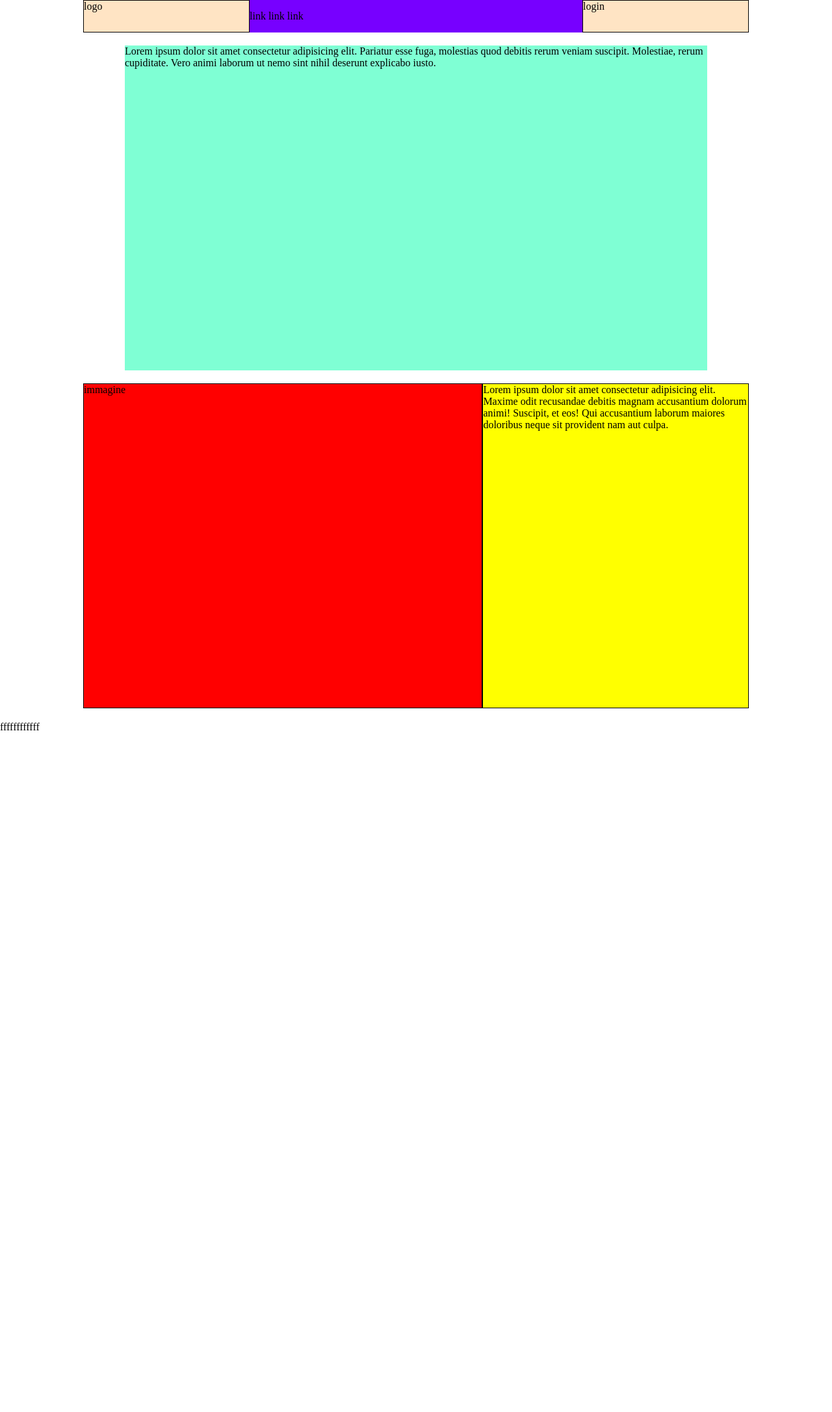
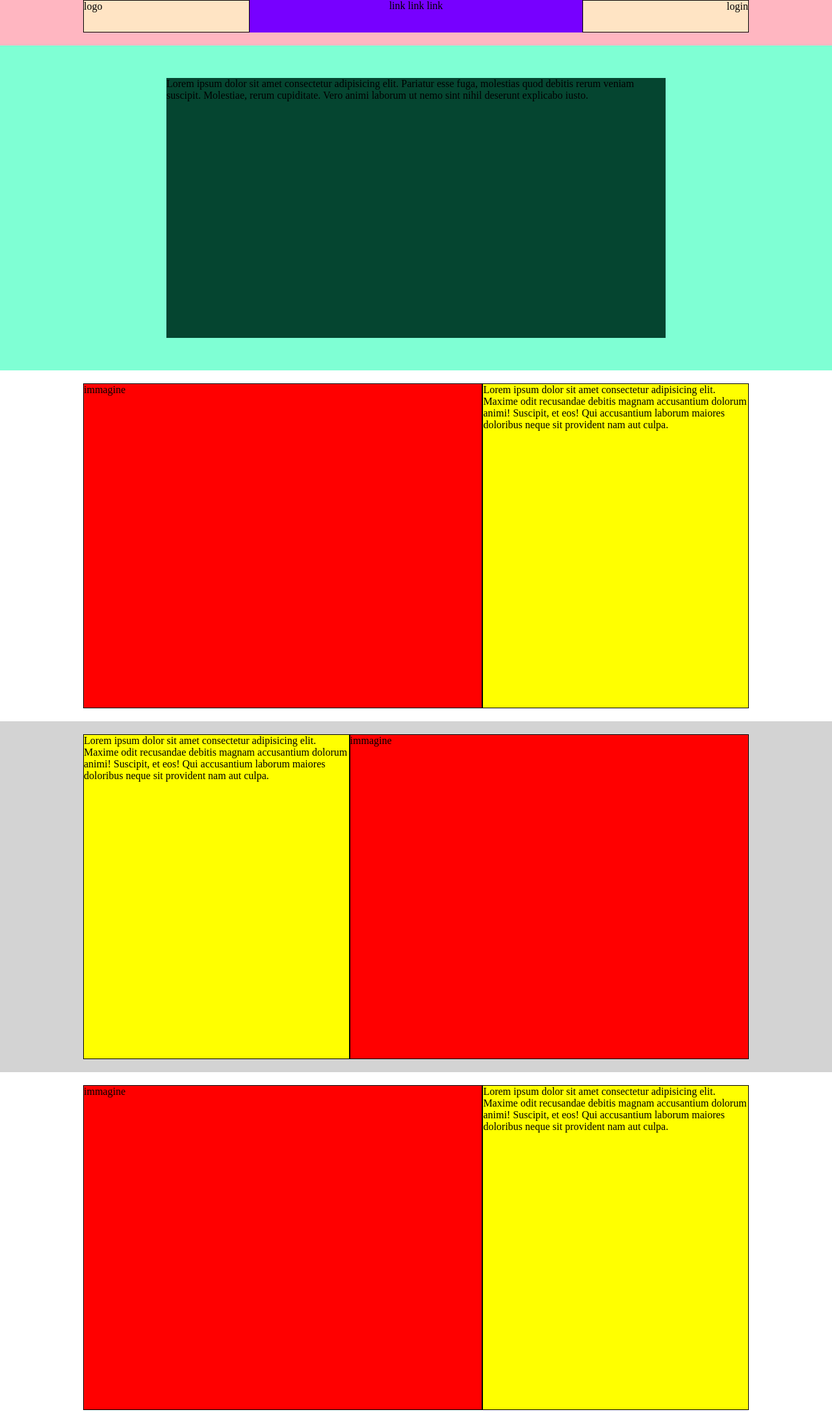
Before and after one commit to erikvella/htmlcss-struttura-discord, a plain HTML site: page index.html in a window 1280 px wide. Shown: the top 2173 px of the page at 65% size. Before the commit the page ends 1128 px from the top, so only its background shows below. Drawn offline with Linux system fonts and the light colour scheme.

Commit message:
[add] main

```diff
--- a/css/style.css
+++ b/css/style.css
@@ -9,7 +9,12 @@
   border: solid 1px black;
 }
 
+
 /* qui iniziano gli elementi di testa */
+
+header{
+  background-color: lightpink;
+}
 
 #testa{
   display: flex;
@@ -18,6 +23,7 @@
   max-width: 1200px;
   margin: 0 auto;
   margin-bottom: 20px;
+  justify-content: space-between;
 
   /* altezza che sarà da togliere */
   height: 50px;
@@ -25,26 +31,57 @@
 
 #sottotesta{
   background-color: aquamarine;
-  width: 70%;
-  max-width: 1000px;
-  margin: 0 auto;
-  margin-bottom: 20px;
+
+  display: flex;
+  align-items: center;
+  justify-content: center;
+
+
 
   /* altezza che sarà da togliere */
   height: 500px;
+}
+
+#sotto{
+  background-color: rgb(5, 69, 48);
+  width: 60%;
+  max-width: 1200px;
+  height: 400px;
+
 }
 
 .log{
   width: 25%;
   border: solid 1px black;
   background-color: bisque;
-  justify-content: space-between;
 }
+.login{
+  width: 25%;
+  border: solid 1px black;
+  background-color: bisque;
+  text-align: right;
+}
+
 
 #links{
   width: 50%;
-  align-self: center;
+  text-align: center;
+  }
 
+.container{
+  width: 100%;
+  height: 540px;
+  background-color: rgb(156, 247, 19);
+  display: flex;
+  justify-content: center;
+  align-items: center;
+}
+
+.back-grey{
+  background-color:lightgrey ;
+}
+.back-white{
+  background-color: white;
 }
 
 
@@ -52,11 +89,11 @@
 
 .box{
    display: flex;
-  background-color: rgb(168, 168, 167);
+  background-color:white;
   width: 80%;
-  max-width: 1200px;
-  margin: 0 auto;
-  margin-bottom: 20px;
+
+
+
   /* altezza che sarà da togliere */
   height: 500px;
 }
@@ -69,10 +106,19 @@
 
 }
 
-.box-txt{background-color: yellow;
+.box-txt{
+  background-color: yellow;
   width: 40%;
   border: solid 1px black;
-  justify-self: flex-end;
+  }
+
+.box-b{
+ display: flex;
+  background-color:white;
+  width: 80%;
 
 
+  /* altezza che sarà da togliere */
+  height: 500px;
+
 }
--- a/index.html
+++ b/index.html
@@ -16,13 +16,15 @@
     <div id="links">
       link link link
     </div>
-    <div class="log">
+    <div class="login">
       login
     </div>
   </div>
 
   <div id="sottotesta">
+    <div id="sotto">
     Lorem ipsum dolor sit amet consectetur adipisicing elit. Pariatur esse fuga, molestias quod debitis rerum veniam suscipit. Molestiae, rerum cupiditate. Vero animi laborum ut nemo sint nihil deserunt explicabo iusto.
+  </div>
 
   </div>
 </header>
@@ -30,6 +32,7 @@
 <!-- qui inizia la parte centrale della pagina -->
 
 <main>
+<div class="container back-white">
   <div class="box">
     <div class="box-img">
       immagine
@@ -37,6 +40,33 @@
     <div class="box-txt">Lorem ipsum dolor sit amet consectetur adipisicing elit. Maxime odit recusandae debitis magnam accusantium dolorum animi! Suscipit, et eos! Qui accusantium laborum maiores doloribus neque sit provident nam aut culpa.</div>
 
   </div>
+</div>
+<div class="container back-grey">
+  <div class="box-b">
+
+    <div class="box-txt">Lorem ipsum dolor sit amet consectetur adipisicing elit. Maxime odit recusandae debitis magnam accusantium dolorum animi! Suscipit, et eos! Qui accusantium laborum maiores doloribus neque sit provident nam aut culpa.</div>
+    <div class="box-img">
+      immagine
+    </div>
+  </div>
+</div>
+
+<div class="container back-white">
+  <div class="box">
+    <div class="box-img">
+      immagine
+    </div>
+    <div class="box-txt">Lorem ipsum dolor sit amet consectetur adipisicing elit. Maxime odit recusandae debitis magnam accusantium dolorum animi! Suscipit, et eos! Qui accusantium laborum maiores doloribus neque sit provident nam aut culpa.</div>
+
+  </div>
+</div>
+
+<div class="container back-grey">
+  <div class="box">
+    erik
+  </div>
+</div>
+
 </main>
 
 <!-- qui inizia la parte finale della pagina -->
```
